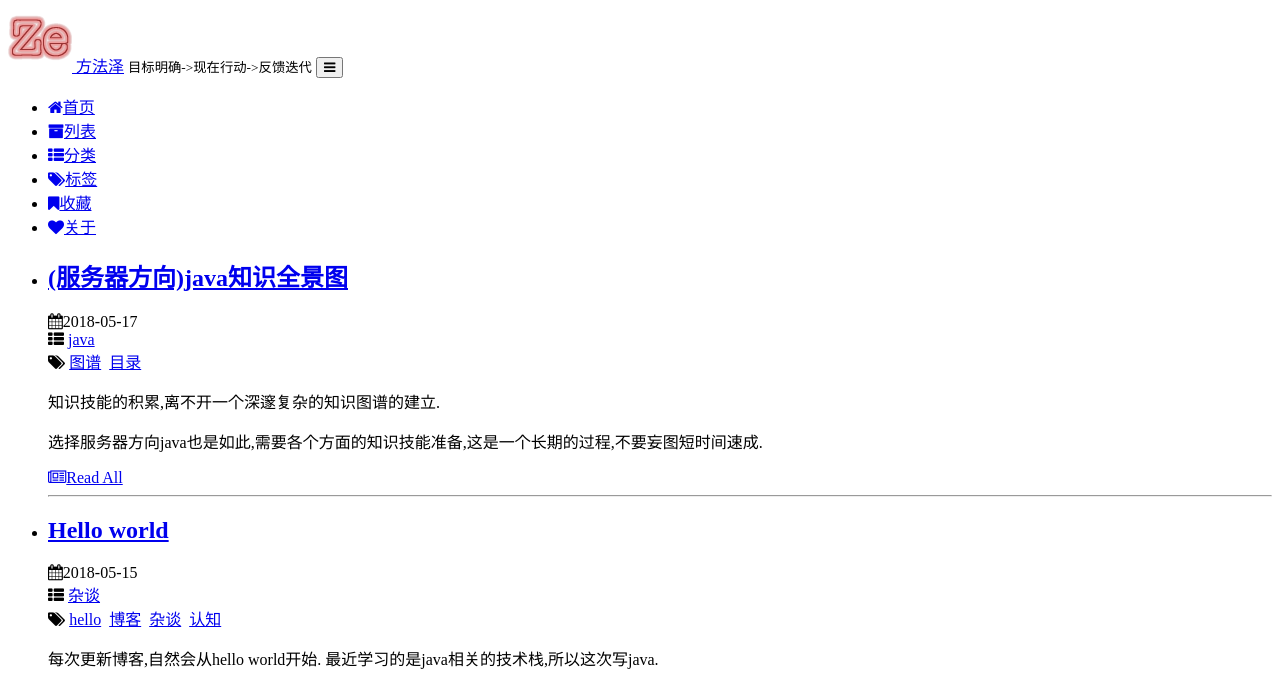
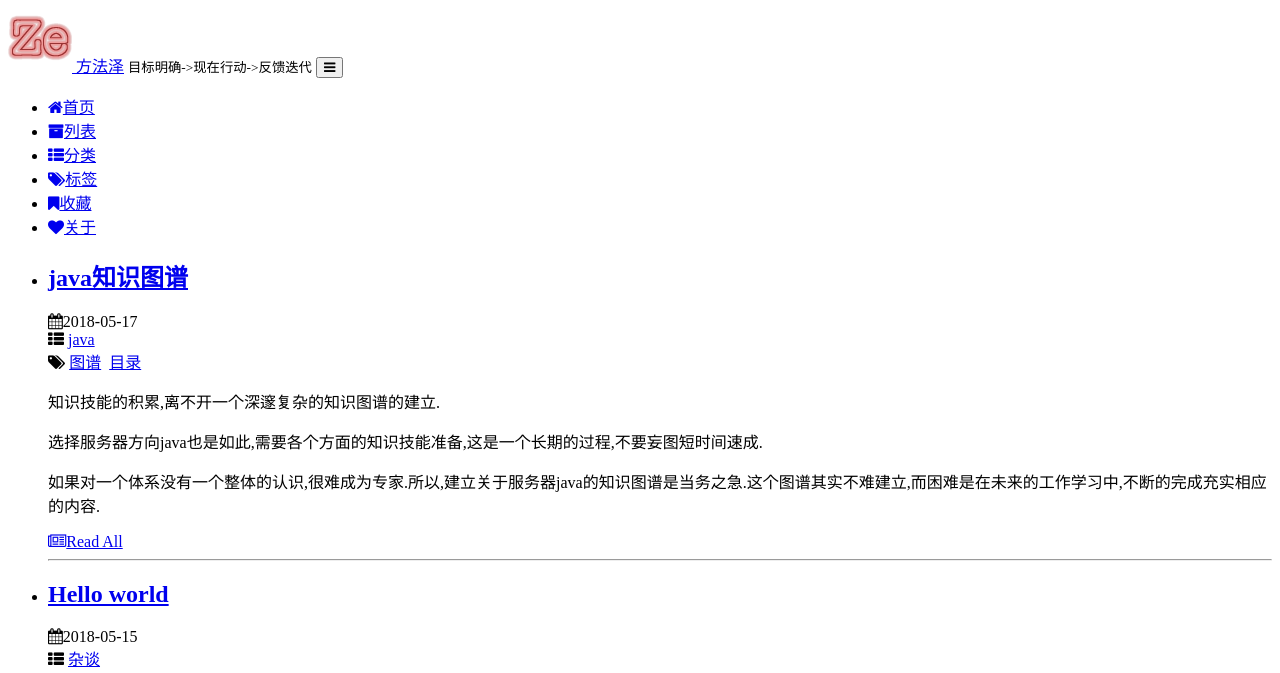
Before and after one commit to fangfaze/fangfaze.github.io, a Jekyll site: the page built from index.html, in a window 1280 px wide and 1400 px high. Shown: the top 673 px of the window. Built offline with Jekyll 4.4.1, drawn with Linux system fonts in a browser that asks for light colours; the list of posts is cut into pages by our own code; comment, search, counter and statistics services are not loaded; a style sheet for code colours, icons or effects is not loaded; some of the changed lines change nothing that is shown; some of the changed text lies outside the part shown.

Commit message:
java知识图谱

```diff
--- a/_posts/2018-05-17-javaee-image.md
+++ b/_posts/2018-05-17-javaee-image.md
@@ -1,6 +1,6 @@
 ---
 layout: post
-title:  "(服务器方向)java知识全景图"
+title:  "java知识图谱"
 date:   2018-05-17 00:00:00
 categories: java
 tags: 图谱 目录
@@ -13,13 +13,11 @@ tags: 图谱 目录
 
 选择服务器方向java也是如此,需要各个方面的知识技能准备,这是一个长期的过程,不要妄图短时间速成.
 
+如果对一个体系没有一个整体的认识,很难成为专家.所以,建立关于服务器java的知识图谱是当务之急.这个图谱其实不难建立,而困难是在未来的工作学习中,不断的完成充实相应的内容.
 
 
 
 
-
-
-如果对一个体系没有一个整体的认识,很难成为专家.所以,建立关于服务器java的知识图谱是当务之急.这个图谱其实不难建立,而困难是在未来的工作学习中,不断的完成充实相应的内容.
 
 # 认识java
 
@@ -30,23 +28,30 @@ tags: 图谱 目录
 - `java虚拟机`是一台虚拟的计算机,依赖于所在`操作系统`的具体实现
 
 ![](http://p8t4291gd.bkt.clouddn.com/markdown-image-paste-1526632977198)
+
+
 ![](http://p8t4291gd.bkt.clouddn.com/markdown-image-paste-1526633004607)
 
 在不同的操作系统中实现的不同型号的虚拟机,都是符合java虚拟机的架构设计,虽然是不同的实现,但是都可以执行java字节码.以此保证java跨平台性(一次编译到处运行)
+> 对于IOS系统来说,并非不能运行java程序,而是因为其虚拟机被开发出来之后不能被发行,所以IOS设备才不具备运行java程序的能力.
 
 # java内外
+java有多个Edition,分别为`JavaSE`(1.8集成了`JavaFX`),`JavaEE`,`JavaME`,`Java Card`,`Java for Android`.不同的平台有不同的应用前景和方向.
+而服务器方向,主要是JavaEE体系,但需要JavaSE的知识结构作为基础.
 
-- `java`有三个Edition,分别为JavaSE,JavaEE,JavaME(式微˚).
+体系|方向
+---|---
+JavaSE|开发和部署桌面、服务器以及嵌入设备和实时环境中的Java应用程序(同时也是基础)
+JavaFX|GUI组件,用以开发RIA客户端
+JavaEE|开发和部署企业级应用,主要指服务器研发,让服务器运行可复用,安全的Servlet等web技术等.
+JavaME|开发和部署嵌入式应用,提供优化的运行环境,使嵌入式设备运行Java Applet
+Java Card|智慧卡或相近的装置上，以具有安全防护性的方式来执行小型的Java Applet
+Java for Android|为android系统开发应用
+
+`java web`与`JavaEE`不是一个层次上的概念.前者泛指使用java技术开发网页,其中的java技术很大程度上就是后者.java web还包含了html等范畴的东西.
 
 
-- `java`与`javascript`(`ECMAScript`)是不同的两种语言,两者没有关系.
-
-
-
-
-
-# java分类
-
+> `java`与`javascript`(`ECMAScript`)是不同的两种语言,两者没有关系.
 
 
 # 知识架构
```
